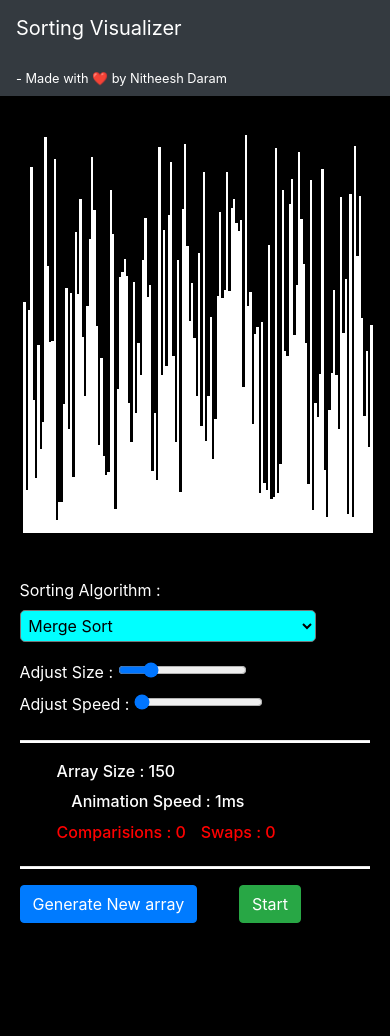
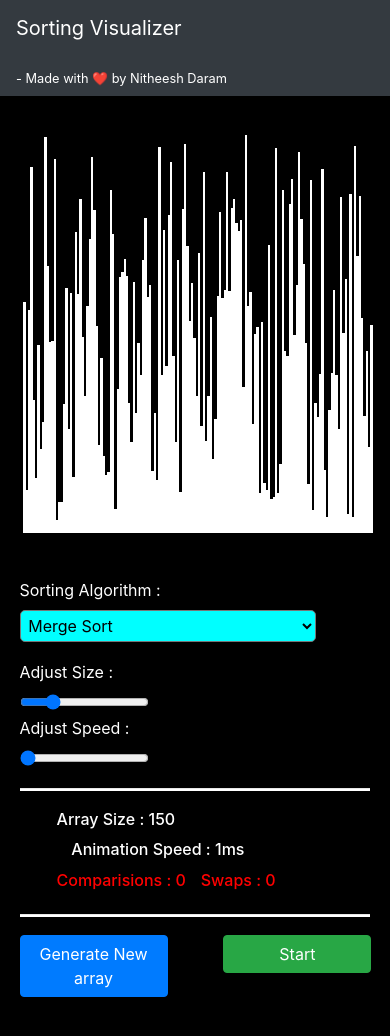
Before and after one commit to nitheesh-daram/Sorting-visualizer, a React (Create React App) app: page / in a window 390 px wide. Before the commit the page ends 924 px from the top, so only its background shows below. Built offline with nearby package versions, Linux system fonts and the light colour scheme; the HTML template or start-up script is replaced by a standard one.

Commit message:
adjusted some css

```diff
--- a/src/components/Simulator/Simulator.css
+++ b/src/components/Simulator/Simulator.css
@@ -77,6 +77,18 @@ select{
     width: 80%;
     margin: auto;
   }
+  .buttons{
+    margin-top: 5%;
+    width: 100%;
+  }
+  .new{
+    width: 40%;
+    float: none;
+  }
+  .start{
+    width: 40%;
+    margin-right: 5%;
+  }
 }
 
 /* Lappy Screen */
--- a/src/components/Simulator/Simulator.js
+++ b/src/components/Simulator/Simulator.js
@@ -158,7 +158,7 @@ export default class Simulator extends Component {
                 <option value="3">Merge Sort</option>
               </select>
               <br />
-              <label>Adjust Size : </label> <span></span>
+              <label>Adjust Size : </label> <br/>
               <input
                 id="size"
                 type="range"
@@ -168,7 +168,7 @@ export default class Simulator extends Component {
                 onChange={() => this.resetarray()}
               ></input>
               <br />
-              <label>Adjust Speed : </label> <span></span>
+              <label>Adjust Speed : </label> <br/>
               <input
                 id="speed"
                 type="range"
```
